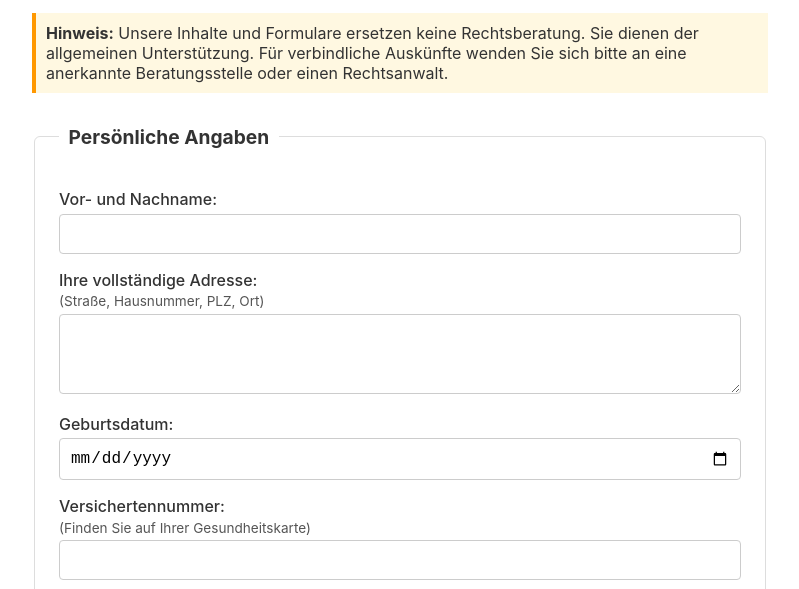
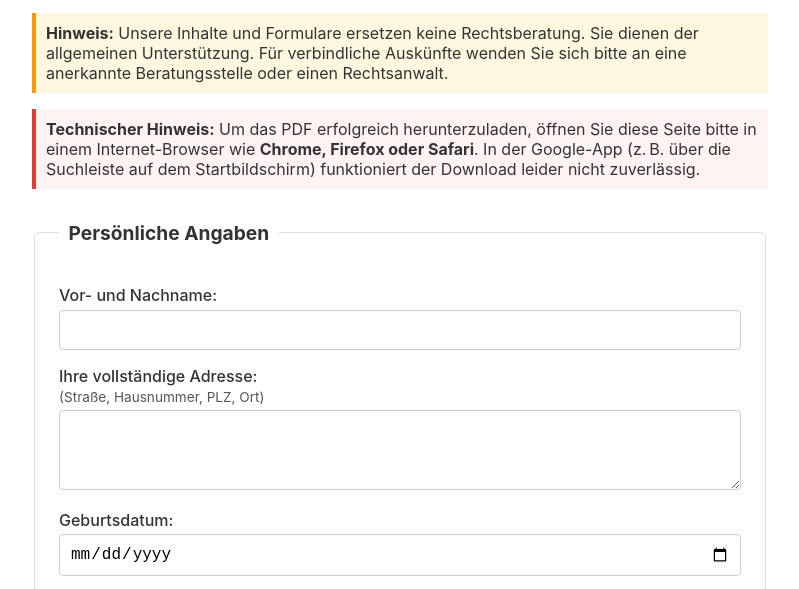
Before and after one commit to BLameui33/kostenerstattng-antrag, a plain HTML site: page antrag.html in a window 1280 px wide. Shown: the part 189-778 px from the top of the page, without its empty margins (240-1039 px from the left). Drawn offline with nearby package versions, Linux system fonts and the light colour scheme.

Commit message:
Update antrag.html

```diff
--- a/antrag.html
+++ b/antrag.html
@@ -48,6 +48,9 @@
   <p>Füllen Sie dieses Formular sorgfältig aus, um Ihren Antrag auf Kostenerstattung für Psychotherapie zu erstellen. Ihre Eingaben können Sie im Browser zwischenspeichern.</p>
 <p class="highlight-box" style="background-color: #fff8e1; border-left: 4px solid #ff9800; padding: 10px; margin-top: 10px;">
   <strong>Hinweis:</strong> Unsere Inhalte und Formulare ersetzen keine Rechtsberatung. Sie dienen der allgemeinen Unterstützung. Für verbindliche Auskünfte wenden Sie sich bitte an eine anerkannte Beratungsstelle oder einen Rechtsanwalt.
+</p>
+  <p class="highlight-box" style="background-color: #fff3f3; border-left: 4px solid #e53935; padding: 10px; margin-top: 10px;">
+  <strong>Technischer Hinweis:</strong> Um das PDF erfolgreich herunterzuladen, öffnen Sie diese Seite bitte in einem Internet-Browser wie <strong>Chrome, Firefox oder Safari</strong>. In der Google-App (z. B. über die Suchleiste auf dem Startbildschirm) funktioniert der Download leider nicht zuverlässig.
 </p>
 
   <form id="antragForm">
```
